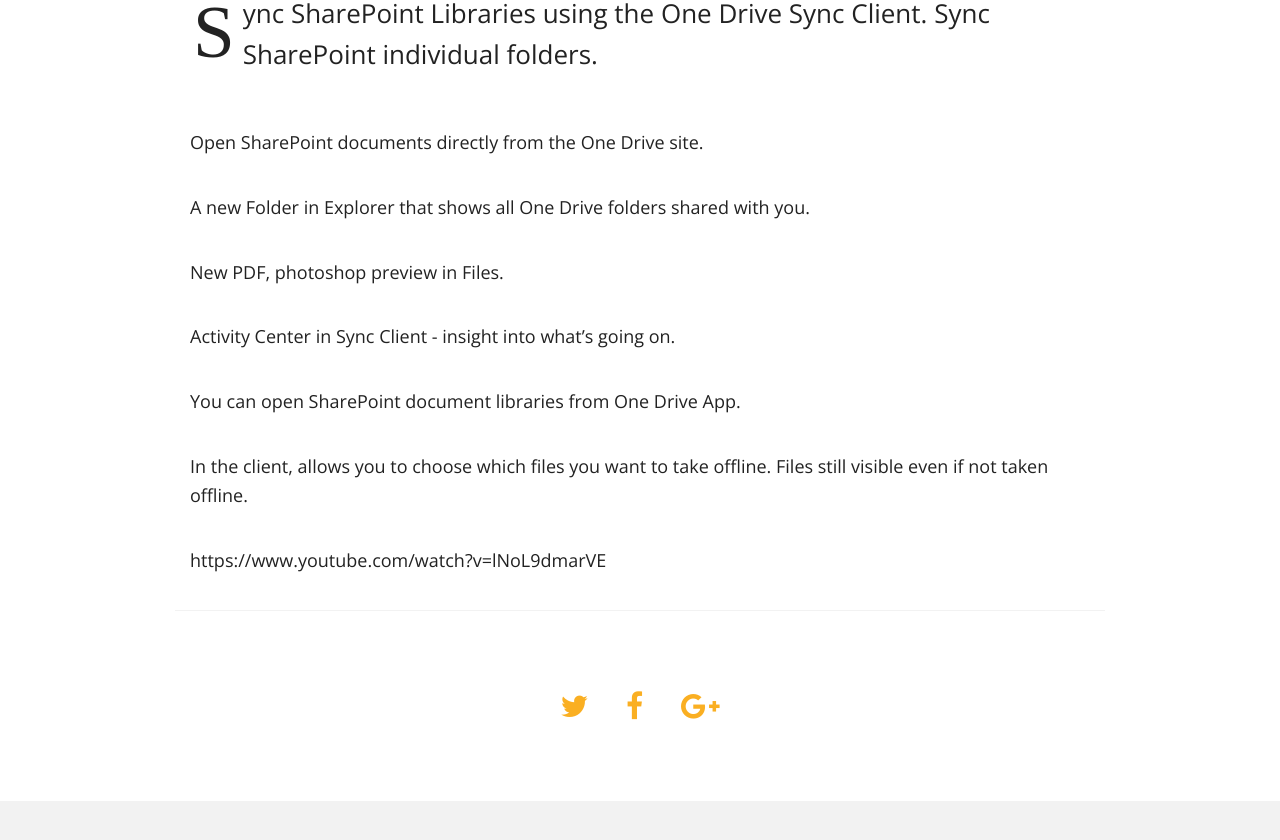
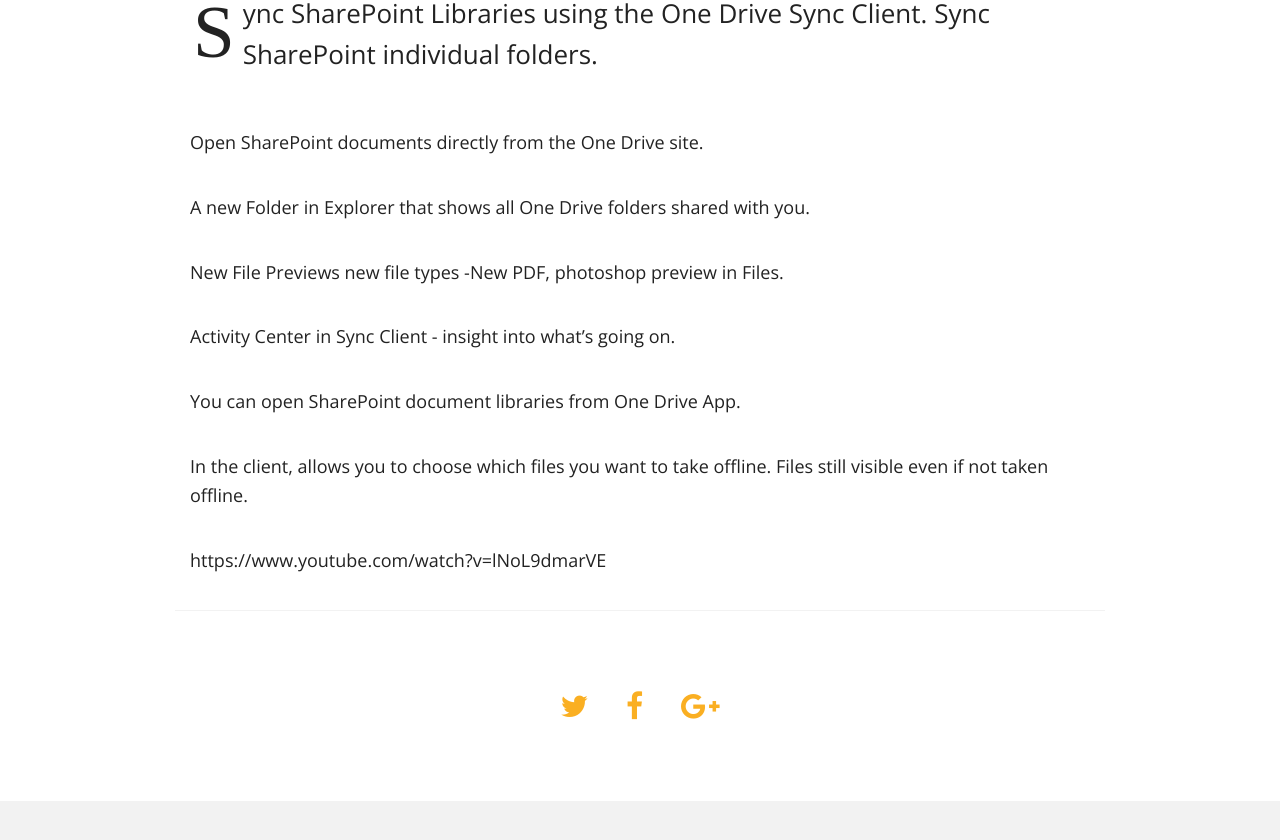
Before and after one commit to ldsouza/ldsouza.github.io, a Jekyll site: the page built from _posts/2016-10-04-what-s-new-in-sharepoint-and-one-drive-oct-2016.md, in a window 1280 px wide and 900 px high, scrolled down 613 px. Shown: the top 840 px of the window. Built offline with Jekyll 4.4.1, drawn with Linux system fonts in a browser that asks for light colours; nearby versions of some CDN libraries.

Commit message:
Created 2016-10-04-what-s-new-in-sharepoint-and-one-drive-oct-2016.md

```diff
--- a/_posts/2016-10-04-what-s-new-in-sharepoint-and-one-drive-oct-2016.md
+++ b/_posts/2016-10-04-what-s-new-in-sharepoint-and-one-drive-oct-2016.md
@@ -12,7 +12,7 @@
 
 A new Folder in Explorer that shows all One Drive folders shared with you.
 
-New PDF, photoshop preview in Files.
+New File Previews new file types -New PDF, photoshop preview in Files.
 
 Activity Center in Sync Client - insight into what's going on.
 
```
